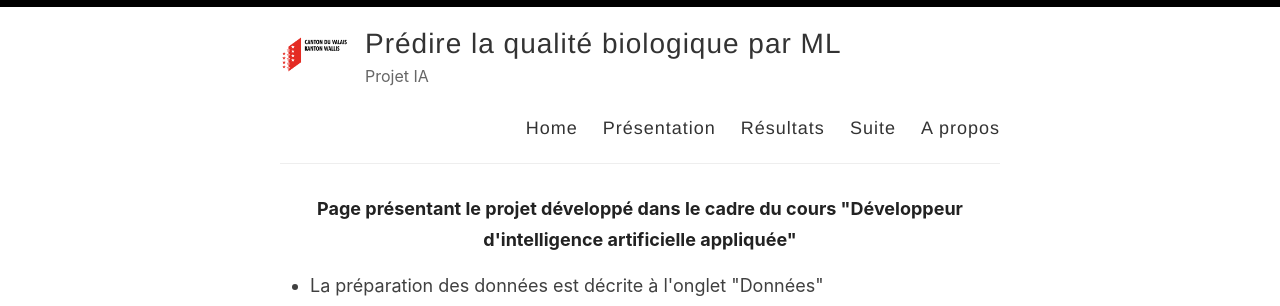
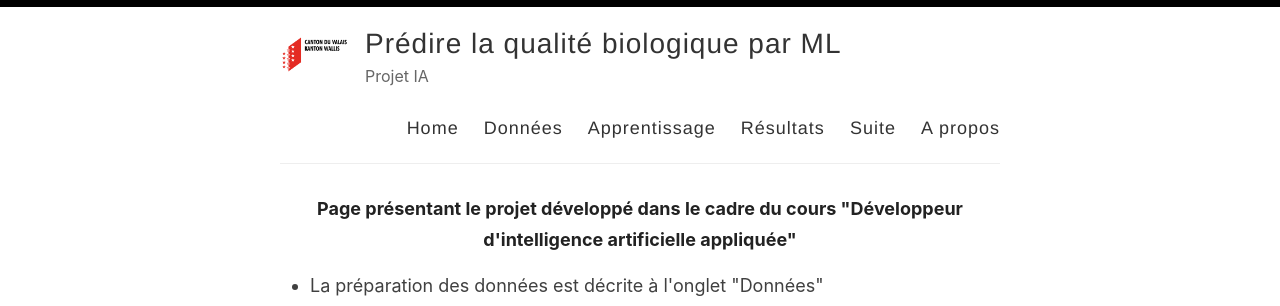
Before and after one commit to sca-opdir/sber-biodiversite-ml-prediction, a Jekyll site: the page built from index.html, in a window 1280 px wide. Shown: the top 306 px of the page. Built offline with Jekyll 4.4.1, drawn with Linux system fonts in a browser that asks for light colours; the list of posts is cut into pages by our own code.

Commit message:
Update default.html

```diff
--- a/_layouts/default.html
+++ b/_layouts/default.html
@@ -29,7 +29,8 @@
 
             <nav>
               <a href="{{ site.baseurl }}/">Home</a>
-              <a href="{{ site.baseurl }}/presentation">Présentation</a>
+              <a href="{{ site.baseurl }}/data">Données</a>
+              <a href="{{ site.baseurl }}/apprentissage">Apprentissage</a>
               <a href="{{ site.baseurl }}/results">Résultats</a>
                 <a href="{{ site.baseurl }}/suite">Suite</a>
                      <a href="{{ site.baseurl }}/about">A propos</a>
```
